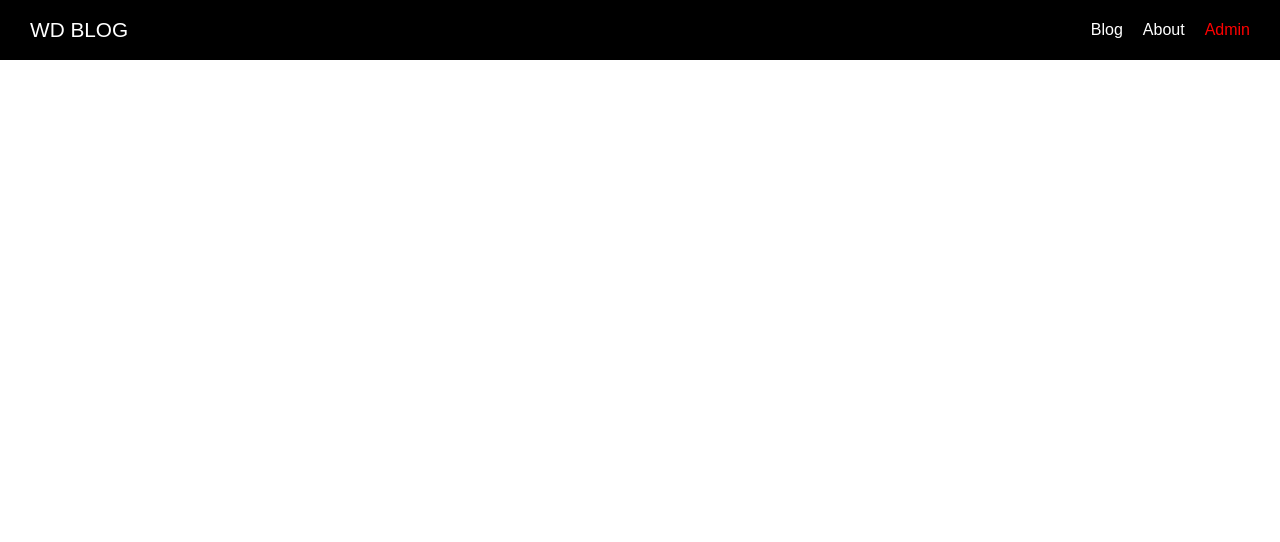
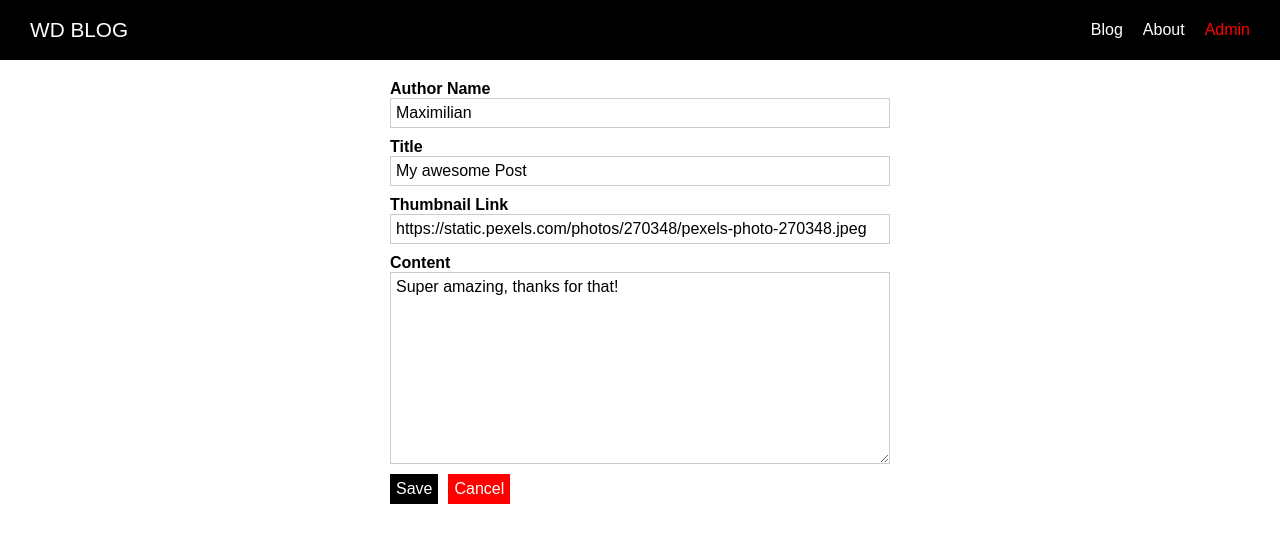
Before and after one commit to abedigram/gt, a Nuxt app: page /admin/1 in a window 1280 px wide. Shown: the top 542 px of the page. Built offline with nearby package versions, Linux system fonts and the light colour scheme; a web font is replaced by a local one.

Commit message:
admin section implemented

```diff
--- /dev/null
+++ b/components/Admin/AdminPostForm.vue
@@ -0,0 +1,56 @@
+<template>
+  <form @submit.prevent="onSave">
+    <AppControlInput v-model="editedPost.author">Author Name</AppControlInput>
+    <AppControlInput v-model="editedPost.title">Title</AppControlInput>
+    <AppControlInput v-model="editedPost.thumbnailLink">Thumbnail Link</AppControlInput>
+    <AppControlInput
+      control-type="textarea"
+      v-model="editedPost.content">Content</AppControlInput>
+    <AppButton type="submit">Save</AppButton>
+    <AppButton
+      type="button"
+      style="margin-left: 10px"
+      btn-style="cancel"
+      @click="onCancel">Cancel</AppButton>
+  </form>
+</template>
+
+<script>
+import AppControlInput from "@/components/UI/AppControlInput";
+import AppButton from "@/components/UI/AppButton";
+
+export default {
+  components: {
+    AppControlInput,
+    AppButton
+  },
+  props: {
+    post: {
+      type: Object,
+      required: false
+    }
+  },
+  data() {
+    return {
+      editedPost: this.post
+        ? { ...this.post }
+        : {
+            author: "",
+            title: "",
+            thumbnailLink: "",
+            content: ""
+          }
+    };
+  },
+  methods: {
+    onSave() {
+      // Save the post
+      console.log(this.editedPost);
+    },
+    onCancel() {
+      // Navigate back
+      this.$router.push("/admin");
+    }
+  }
+};
+</script>
--- a/pages/admin/_postId/index.vue
+++ b/pages/admin/_postId/index.vue
@@ -0,0 +1,40 @@
+<template>
+  <div class="admin-post-page">
+    <section class="update-form">
+      <AdminPostForm :post="loadedPost" />
+    </section>
+  </div>
+</template>
+
+<script>
+import AdminPostForm from '@/components/Admin/AdminPostForm'
+
+export default {
+  components: {
+    AdminPostForm
+  },
+  data() {
+    return {
+      loadedPost: {
+        author: 'Maximilian',
+        title: 'My awesome Post',
+        content: 'Super amazing, thanks for that!',
+        thumbnailLink: 'https://static.pexels.com/photos/270348/pexels-photo-270348.jpeg'
+      }
+    }
+  }
+}
+</script>
+
+<style scoped>
+.update-form {
+  width: 90%;
+  margin: 20px auto;
+}
+
+@media (min-width: 768px) {
+  .update-form {
+    width: 500px;
+  }
+}
+</style>
--- a/pages/admin/index.vue
+++ b/pages/admin/index.vue
@@ -1,29 +1,26 @@
 <template>
   <div class="admin-page">
     <section class="new-post">
-            <button>
-                Create post
-            </button>
+      <button @click="$router.push('/admin/new-post')">Create Post</button>
     </section>
-        <section class="existing-post">
-            <h1>
-                existing post
-            </h1>
-            <PostsList />
+    <section class="existing-posts">
+      <h1>Existing Posts</h1>
+      <PostList isAdmin />
     </section>
   </div>
 </template>
 
 <script>
-import PostsList from '@/components/Posts/PostsList';
+import PostList from '@/components/Posts/PostList'
+
 export default {
-    components:{
-        PostsList
+  components: {
+    PostList
   }
 }
 </script>
 
-<style  scoped>
+<style scoped>
 .admin-page {
   padding: 20px;
 }
--- a/pages/admin/new-post/index.vue
+++ b/pages/admin/new-post/index.vue
@@ -1,19 +1,30 @@
 <template>
-    <div class="admin-new-post-page">
-        <section class="new-post-form">
-            <form>
-
-            </form>
-        </section>
-    </div>
+  <div class="admin-new-post-page">
+    <section class="new-post-form">
+      <AdminPostForm />
+    </section>
+  </div>
 </template>
 
 <script>
+import AdminPostForm from "@/components/Admin/AdminPostForm";
+
 export default {
-
-}
+  components: {
+    AdminPostForm
+  }
+};
 </script>
 
 <style scoped>
+.new-post-form {
+  width: 90%;
+  margin: 20px auto;
+}
 
+@media (min-width: 768px) {
+  .new-post-form {
+    width: 500px;
+  }
+}
 </style>
--- a/pages/index.vue
+++ b/pages/index.vue
@@ -3,16 +3,16 @@
     <section class="intro">
       <h1>the story begins!</h1>
     </section>
-    <PostsList />
+    <PostList />
   </div>
 </template>
 
 <script>
-import PostsList from '~/components/Posts/PostsList'
+import PostList from '@/components/Posts/PostList'
 
 export default {
   components:{
-    PostsList
+    PostList
   }
 }
 </script>
--- a/pages/posts/index.vue
+++ b/pages/posts/index.vue
@@ -1,15 +1,15 @@
 <template>
     <div class="posts-page">
-        <PostsList />
+        <PostList />
     </div>
 </template>
 
 <script>
-import PostsList from "@/components/posts/PostsList"
+import PostList from '@/components/Posts/PostList'
 
 export default {
     components:{
-        PostsList
+        PostList
     }
 }
 </script>
```
Also changed, not shown: components/Posts/PostList.vue (renamed from components/Posts/PostsList.vue). Lines whose indentation alone changed are shown as unchanged.
